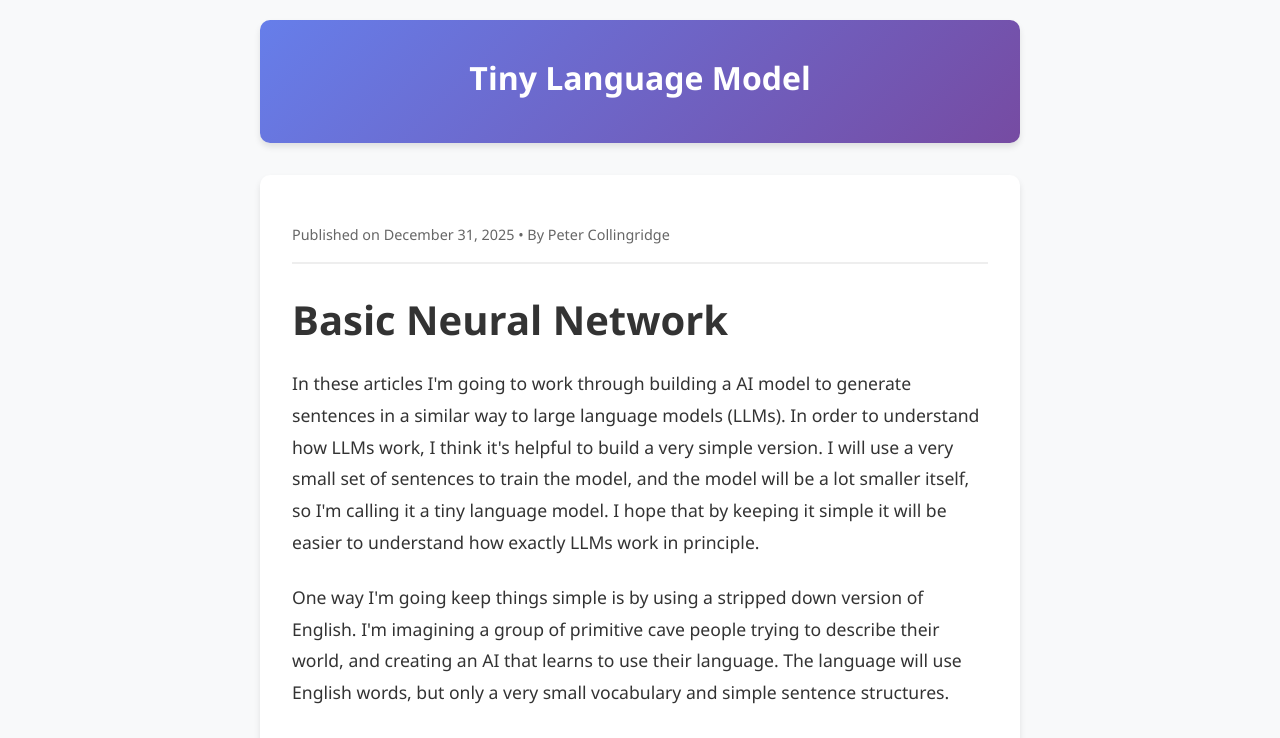
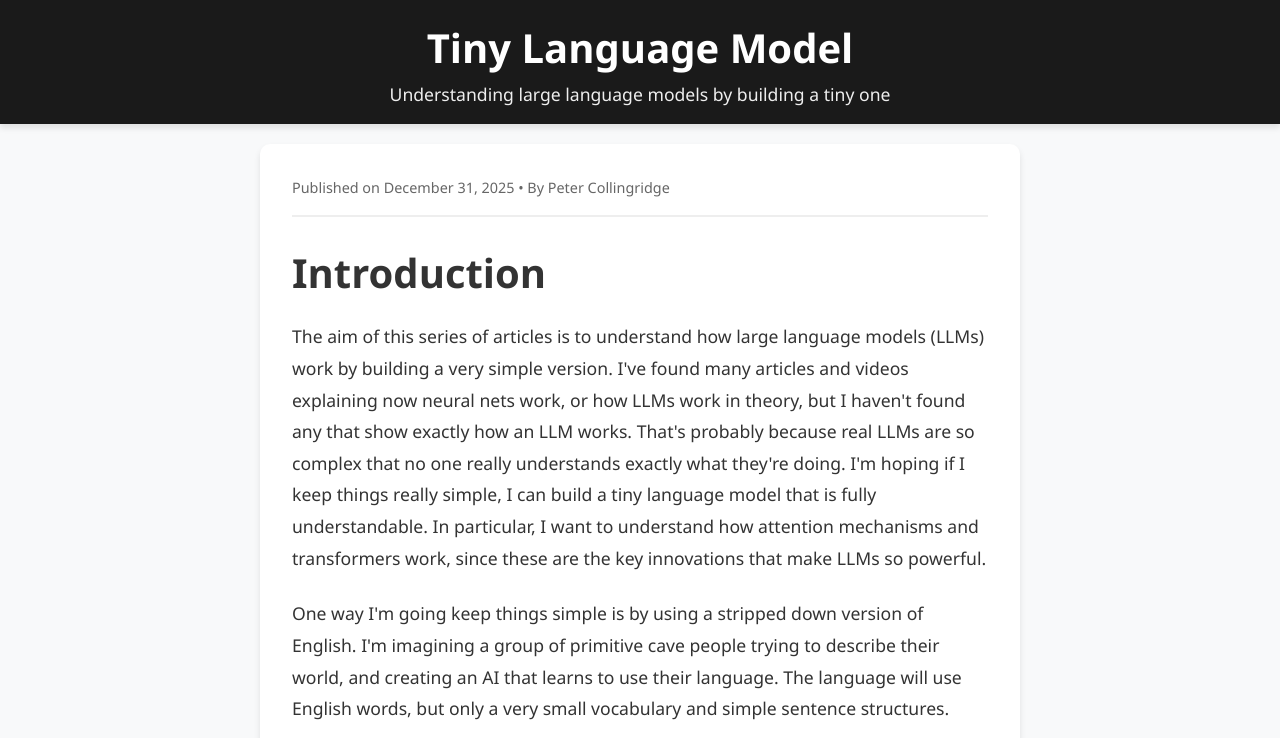
Before and after one commit to petercollingridge/tiny-language-model, a plain HTML site: page docs/index.html in a window 1280 px wide. Shown: the top 738 px of the page. Drawn offline with Linux system fonts and the light colour scheme.

Commit message:
Update blog and styles

```diff
--- a/docs/index.html
+++ b/docs/index.html
@@ -7,24 +7,27 @@
     <link rel="stylesheet" href="styles/main.css">
 </head>
 <body>
+    <header>
+        <h1>Tiny Language Model</h1>
+        <p>Understanding large language models by building a tiny one</p>
+    </header>
+
     <div class="container article-page">
-        <header>
-            <h1>Tiny Language Model</h1>
-        </header>
-
         <article class="article">
             <div class="article-meta">
                 Published on December 31, 2025 • By Peter Collingridge
             </div>
 
-            <h1 class="article-title">Basic Neural Network</h1>
+            <h1 class="article-title">Introduction</h1>
 
             <div class="article-content">
                 <p>
-                  In these articles I'm going to work through building a AI model to generate sentences in a similar way to large language models (LLMs).
-                  In order to understand how LLMs work, I think it's helpful to build a very simple version.
-                  I will use a very small set of sentences to train the model, and the model will be a lot smaller itself, so I'm calling it a tiny language model.
-                  I hope that by keeping it simple it will be easier to understand how exactly LLMs work in principle.
+                    The aim of this series of articles is to understand how large language models (LLMs) work by building a very simple version.
+                    I've found many articles and videos explaining now neural nets work, or how LLMs work in theory,
+                    but I haven't found any that show exactly how an LLM works.
+                    That's probably because real LLMs are so complex that no one really understands exactly what they're doing.
+                    I'm hoping if I keep things really simple, I can build a tiny language model that is fully understandable.
+                    In particular, I want to understand how attention mechanisms and transformers work, since these are the key innovations that make LLMs so powerful.
                 </p>
 
                 <p>
--- a/docs/styles/main.css
+++ b/docs/styles/main.css
@@ -17,7 +17,7 @@ body {
 .container {
     max-width: 900px;
     margin: 0 auto;
-    padding: 20px;
+    padding: 20px
 }
 
 /* Article pages have narrower container */
@@ -27,22 +27,18 @@ body {
 
 /* Header Styles */
 header {
-    background: linear-gradient(135deg, #667eea 0%, #764ba2 100%);
+    background: #1a1a1a;
     color: white;
     text-align: center;
-    padding: 2rem 1rem;
-    margin-bottom: 2rem;
-    border-radius: 10px;
+    padding: 1rem;
     box-shadow: 0 4px 6px rgba(0,0,0,0.1);
 }
 
 header h1 {
     font-size: 2.5rem;
-    margin-bottom: 0.5rem;
     font-weight: 700;
 }
 
-/* Article page header has smaller title */
 .article-page header h1 {
     font-size: 2rem;
     font-weight: 600;
@@ -50,7 +46,7 @@ header h1 {
 
 header p {
     font-size: 1.1rem;
-    opacity: 0.9;
+    color: #eee;
 }
 
 /* Navigation Styles */
@@ -81,24 +77,6 @@ nav a {
 nav a:hover {
     background-color: #667eea;
     color: white;
-}
-
-/* Breadcrumb Navigation (for article pages) */
-.breadcrumb {
-    background: white;
-    padding: 1rem;
-    border-radius: 8px;
-    box-shadow: 0 2px 4px rgba(0,0,0,0.1);
-    margin-bottom: 2rem;
-}
-
-.breadcrumb a {
-    color: #667eea;
-    text-decoration: none;
-}
-
-.breadcrumb a:hover {
-    text-decoration: underline;
 }
 
 /* Blog Post Styles (for blog listing page) */
@@ -154,7 +132,7 @@ nav a:hover {
 /* Article Styles (for individual article pages) */
 .article {
     background: white;
-    padding: 3rem 2rem;
+    padding: 2rem;
     border-radius: 10px;
     box-shadow: 0 4px 6px rgba(0,0,0,0.1);
     margin-bottom: 2rem;
```
